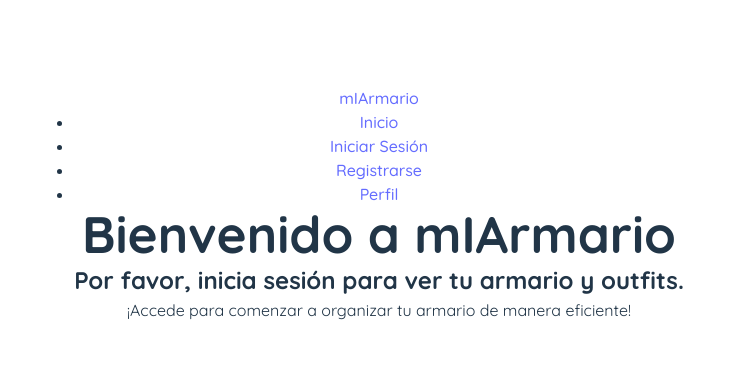
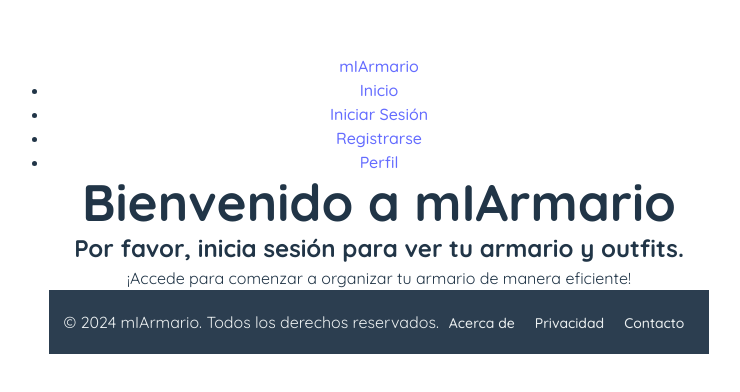
Before and after one commit to Juan-Diego-E/miarmario, a React (Vite) app in the folder miarmario/: page / in a window 1280 px wide. Shown: the part 196-588 px from the top of the page, without its empty margins (261-1001 px from the left). Built offline with nearby package versions, Linux system fonts and the light colour scheme; a web font is replaced by a local one.

Commit message:
Uncomment footer content

```diff
--- a/miarmario/src/features/components/Footer.jsx
+++ b/miarmario/src/features/components/Footer.jsx
@@ -2,45 +2,45 @@ import React from 'react';
 
 const Footer = () => {
     return (
-        <>
-        </>
-        // <footer style={footerStyle}>
-        //     <div style={containerStyle}>
-        //         <p>&copy; {new Date().getFullYear()} mIArmario. Todos los derechos reservados.</p>
-        //         <nav>
-        //             <a href="/about" style={linkStyle}>Acerca de</a>
-        //             <a href="/privacy" style={linkStyle}>Privacidad</a>
-        //             <a href="/contact" style={linkStyle}>Contacto</a>
-        //         </nav>
-        //     </div>
-        // </footer>
+        // <>
+        // </>
+        <footer style={footerStyle}>
+            <div style={containerStyle}>
+                <p>&copy; {new Date().getFullYear()} mIArmario. Todos los derechos reservados.</p>
+                <nav>
+                    <a href="/about" style={linkStyle}>Acerca de</a>
+                    <a href="/privacy" style={linkStyle}>Privacidad</a>
+                    <a href="/contact" style={linkStyle}>Contacto</a>
+                </nav>
+            </div>
+        </footer>
     );
 };
 
-// const footerStyle: React.CSSProperties = {
-//     backgroundColor: '#2c3e50',
-//     color: '#ecf0f1',
-//     padding: '20px 0',
-//     textAlign: 'center',
-//     position: 'relative',
-//     bottom: '0',
-//     width: '100%',
-// };
+const footerStyle = React.CSSProperties = {
+    backgroundColor: '#2c3e50',
+    color: '#ecf0f1',
+    padding: '20px 0',
+    textAlign: 'center',
+    position: 'relative',
+    bottom: '0',
+    width: '100%',
+};
 
-// const containerStyle: React.CSSProperties = {
-//     maxWidth: '1200px',
-//     margin: '0 auto',
-//     display: 'flex',
-//     justifyContent: 'space-between',
-//     alignItems: 'center',
-//     padding: '0 15px',
-// };
+const containerStyle = React.CSSProperties = {
+    maxWidth: '1200px',
+    margin: '0 auto',
+    display: 'flex',
+    justifyContent: 'space-between',
+    alignItems: 'center',
+    padding: '0 15px',
+};
 
-// const linkStyle: React.CSSProperties = {
-//     color: '#ecf0f1',
-//     margin: '0 10px',
-//     textDecoration: 'none',
-//     fontSize: '14px',
-// };
+const linkStyle = React.CSSProperties = {
+    color: '#ecf0f1',
+    margin: '0 10px',
+    textDecoration: 'none',
+    fontSize: '14px',
+};
 
 export default Footer;
```
